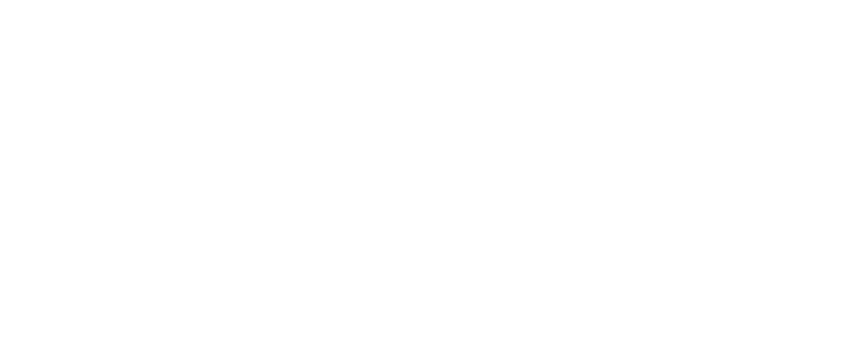
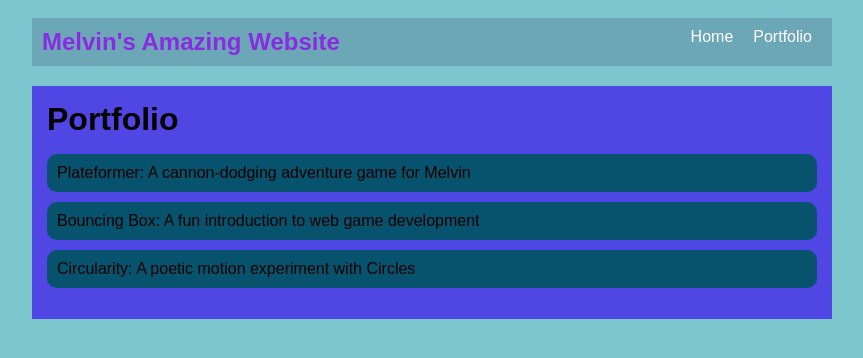
Before and after one commit to ModestMelvin/ModestMelvin7.github.io, a plain HTML site: page portfolio.html in a window 1280 px wide. Shown: the whole page, without its empty margins (208-1071 px from the left). Drawn offline with Linux system fonts and the light colour scheme.

Commit message:
add portfolio page to website

```diff
--- a/portfolio.html
+++ b/portfolio.html
@@ -0,0 +1,48 @@
+<!DOCTYPE html>
+<html>
+    <Head>
+        <title>Melvin's Awesome Website</title>
+        <link rel="stylesheet"
+        href="style.css" />
+    </Head>
+
+
+    <Body>
+
+        <div id="all-contents">
+<nav>
+    <h1> Melvin's Amazing Website</h1>
+    <ul id="nav-ul">
+        <li class="nav-li">
+            <a
+            href="index.html">Home</a>
+            <li class="nav-li">
+                <a
+                href="portfolio.html">Portfolio</a>
+            </li>
+        </li>
+    </ul>
+
+</nav>
+
+<main>
+<div class="content">
+    <h1>Portfolio</h1>
+    <ul id="portfolio">
+        <li>
+            <a href="fsd-
+            projects/platformer/">Plateformer: A cannon-dodging adventure game for Melvin</a>
+        </li>
+<li>
+    <a href="fsd-projects/bouncing-box/">Bouncing Box: A fun introduction to web game development</a>
+</li>
+<li>
+    <a href="fsd-projects/circularity/">Circularity: A poetic motion experiment with Circles</a>
+</li>
+    </ul>
+    </div>
+</main>
+
+        </div>
+    </Body>
+</html>
--- a/style.css
+++ b/style.css
@@ -72,3 +72,27 @@ h2,
 h3 {
   margin: 0;
 }
+
+.content h1 {
+  color: black;
+}
+
+#portfolio {
+  list-style-type: none;
+  padding-left: 0;
+}
+
+#portfolio li {
+  background: #07536d;
+  padding: 10px;
+  border-radius: 10px;
+  margin-bottom: 10px;
+}
+#portfolio li:hover {
+  background: #eee;
+}
+
+#portfolio a {
+  text-decoration: none;
+  color: #000000;
+}
```
